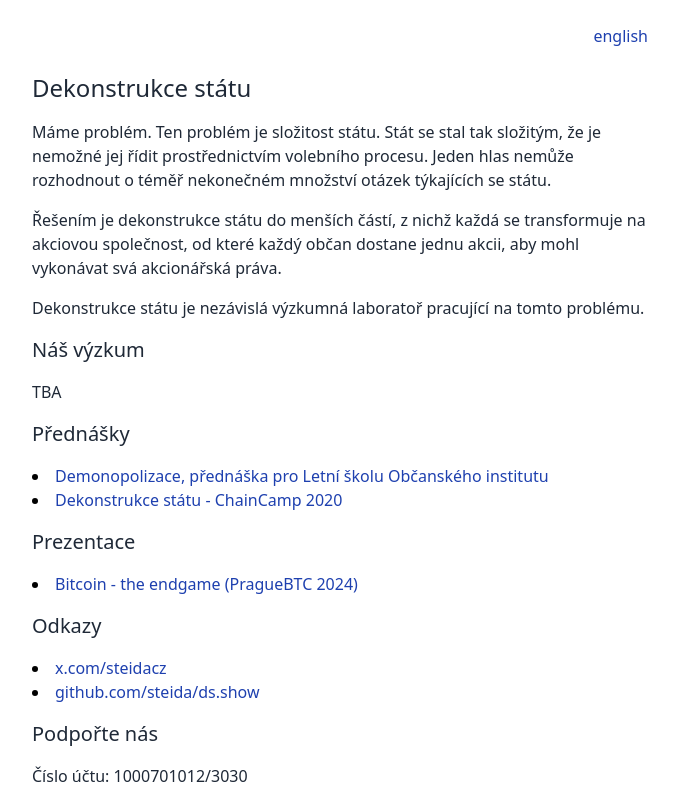
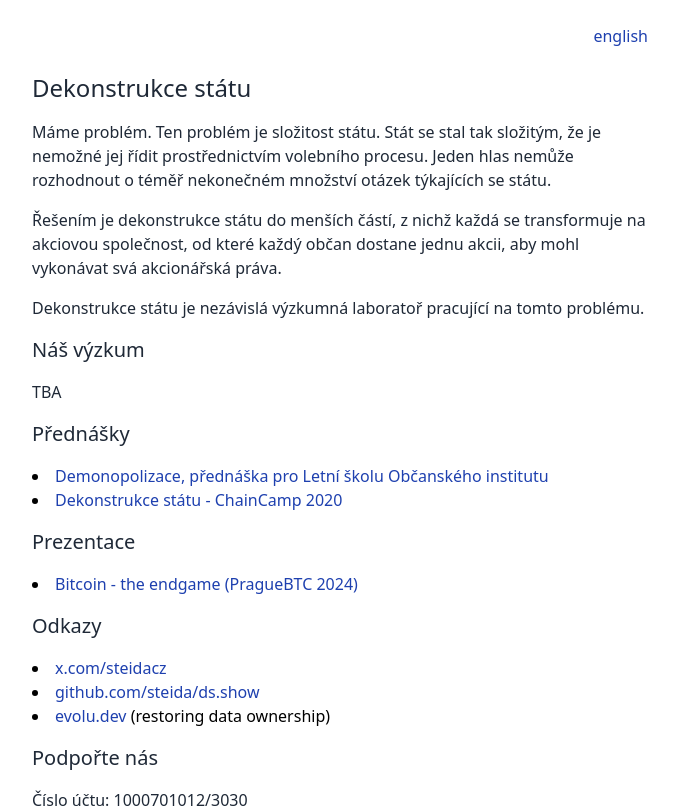
Before and after one commit to steida/dekonstrukcestatu, a Next.js app: page /cz in a window 1280 px wide. Shown: the top 808 px of the page, without its empty margins (300-978 px from the left). Built offline with nearby package versions, Linux system fonts and the light colour scheme.

Commit message:
Add link to Evolu

```diff
--- a/app/cz/page.tsx
+++ b/app/cz/page.tsx
@@ -2,7 +2,7 @@ import Link from "next/link";
 import { BitcoinLightning } from "../../components/BitcoinLightning";
 
 export const metadata = {
-  title: "Dekonstrukce státu",
+  title: "Dekonstrukce státu - vraťme stát lidem",
 };
 
 export default function Page() {
@@ -65,6 +65,12 @@ export default function Page() {
             github.com/steida/ds.show
           </a>
         </li>
+        <li>
+          <a href="https://www.evolu.dev/" target="_blank">
+            evolu.dev
+          </a>{" "}
+          (restoring data ownership)
+        </li>
       </ul>
       <h2>Podpořte nás</h2>
       <p>Číslo účtu: 1000701012/3030</p>
--- a/app/page.tsx
+++ b/app/page.tsx
@@ -2,7 +2,7 @@ import Link from "next/link";
 import { BitcoinLightning } from "../components/BitcoinLightning";
 
 export const metadata = {
-  title: "Deconstruction of the State",
+  title: "Deconstruction of the State - let's return the state to the people",
 };
 
 export default function Page() {
@@ -64,6 +64,12 @@ export default function Page() {
             github.com/steida/ds.show
           </a>
         </li>
+        <li>
+          <a href="https://www.evolu.dev/" target="_blank">
+            evolu.dev
+          </a>{" "}
+          (restoring data ownership)
+        </li>
       </ul>
       <h2>Support us</h2>
       <BitcoinLightning />
```
